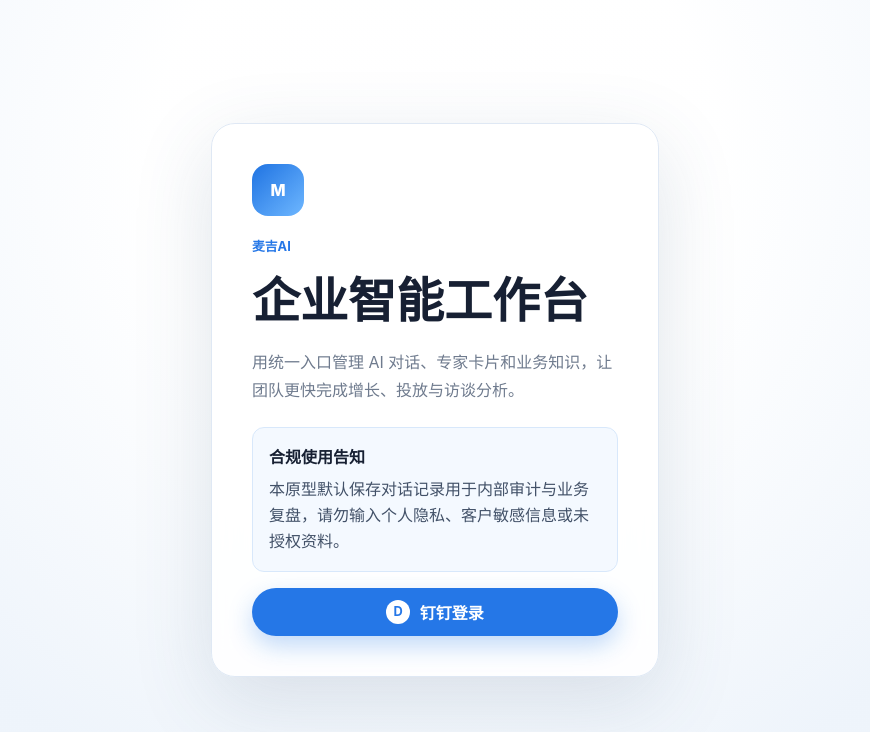
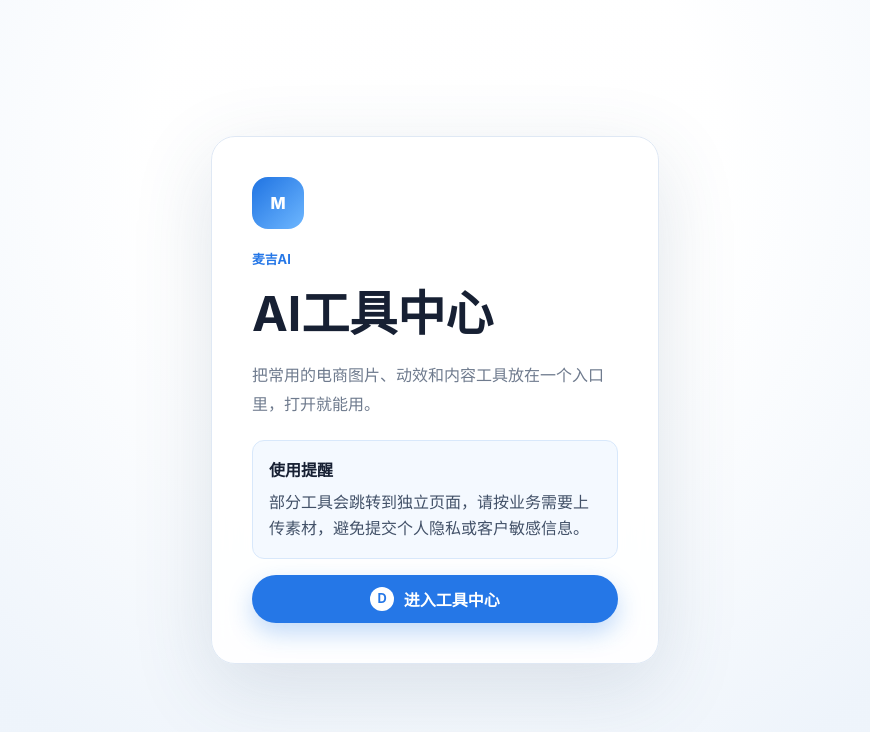
Before and after one commit to DouM233/maijiAI, a Next.js app: page / in a window 1280 px wide. Shown: the top 732 px of the page, without its empty margins (205-1075 px from the left). Built offline with nearby package versions, Linux system fonts and the light colour scheme.

Commit message:
feat: 收口官网为工具中心

```diff
--- a/app/layout.js
+++ b/app/layout.js
@@ -1,8 +1,8 @@
 import "../styles.css";
 
 export const metadata = {
-  title: "麦吉AI - 企业智能工作台",
-  description: "麦吉AI 企业智能工作台前端原型 Next.js 骨架"
+  title: "麦吉AI - AI工具中心",
+  description: "麦吉AI 电商图片、动效和内容工具入口"
 };
 
 export default function RootLayout({ children }) {
--- a/index.html
+++ b/index.html
@@ -3,7 +3,7 @@
   <head>
     <meta charset="UTF-8" />
     <meta name="viewport" content="width=device-width, initial-scale=1.0" />
-    <title>麦吉AI - 企业智能工作台</title>
+    <title>麦吉AI - AI工具中心</title>
     <link rel="stylesheet" href="./styles.css" />
   </head>
   <body>
@@ -12,15 +12,15 @@
         <div class="login-panel">
           <div class="brand-mark" aria-hidden="true">M</div>
           <p class="eyebrow">麦吉AI</p>
-          <h1>企业智能工作台</h1>
-          <p class="login-copy">用统一入口管理 AI 对话、专家卡片和业务知识，让团队更快完成增长、投放与访谈分析。</p>
+          <h1>AI工具中心</h1>
+          <p class="login-copy">把常用的电商图片、动效和内容工具放在一个入口里，打开就能用。</p>
           <div class="notice-box">
-            <strong>合规使用告知</strong>
-            <span>本原型默认保存对话记录用于内部审计与业务复盘，请勿输入个人隐私、客户敏感信息或未授权资料。</span>
+            <strong>使用提醒</strong>
+            <span>部分工具会跳转到独立页面，请按业务需要上传素材，避免提交个人隐私或客户敏感信息。</span>
           </div>
           <button class="ding-login" id="dingLogin" type="button">
             <span class="ding-icon" aria-hidden="true">D</span>
-            钉钉登录
+            进入工具中心
           </button>
         </div>
       </section>
@@ -46,7 +46,7 @@
           <nav class="nav-list" aria-label="主导航">
             <button class="nav-item active" id="newChatNav" type="button">
               <span aria-hidden="true">✎</span>
-              发起新对话
+              工具首页
             </button>
             <button class="nav-item" type="button">
               <span aria-hidden="true">☆</span>
@@ -60,10 +60,10 @@
 
           <div class="sidebar-section">
             <div class="section-label">
-              <span>智能体</span>
+              <span>工具状态</span>
               <span aria-hidden="true">›</span>
             </div>
-            <button class="muted-link" type="button">登录后显示常用智能体</button>
+            <button class="muted-link" type="button">已接入工具会优先展示</button>
           </div>
 
           <div class="sidebar-section history-area">
@@ -99,9 +99,9 @@
           <header class="topbar">
             <div class="product-name">
               <span class="spark" aria-hidden="true">✦</span>
-              <span>麦吉AI 企业智能工作台</span>
+              <span>麦吉AI 工具中心</span>
             </div>
-            <button class="account-button" type="button">体验账号</button>
+            <button class="account-button" type="button">工具入口</button>
           </header>
 
           <section class="chat-view is-hidden" id="chatView" aria-label="对话内容">
@@ -119,13 +119,13 @@
             <div class="hero-head">
               <div class="greeting">
                 <p>你好</p>
-                <h1>需要我为你做些什么？</h1>
+                <h1>今天要处理哪类素材？</h1>
               </div>
               <img class="ip-mascot" src="./assets/maiji-ip.png" alt="麦吉AI IP形象" />
             </div>
 
             <section class="composer" aria-label="AI 对话输入框">
-              <textarea id="promptInput" rows="2" placeholder="在这里输入任何问题..."></textarea>
+              <textarea id="promptInput" rows="2" placeholder="输入你的素材需求，或直接点击下方工具卡片..."></textarea>
               <div class="composer-tools">
                 <div class="tool-left">
                   <button class="small-icon" type="button" aria-label="添加附件">＋</button>
--- a/package.json
+++ b/package.json
@@ -1,7 +1,7 @@
 {
   "name": "maijiai",
   "version": "1.0.0",
-  "description": "麦吉AI 企业智能工作台前端原型",
+  "description": "麦吉AI AI工具中心",
   "scripts": {
     "dev": "next dev --hostname 127.0.0.1 --port 5175",
     "build": "next build",
```
Also changed, not shown: 1 other file (tests, documents, lock files or other folders).
